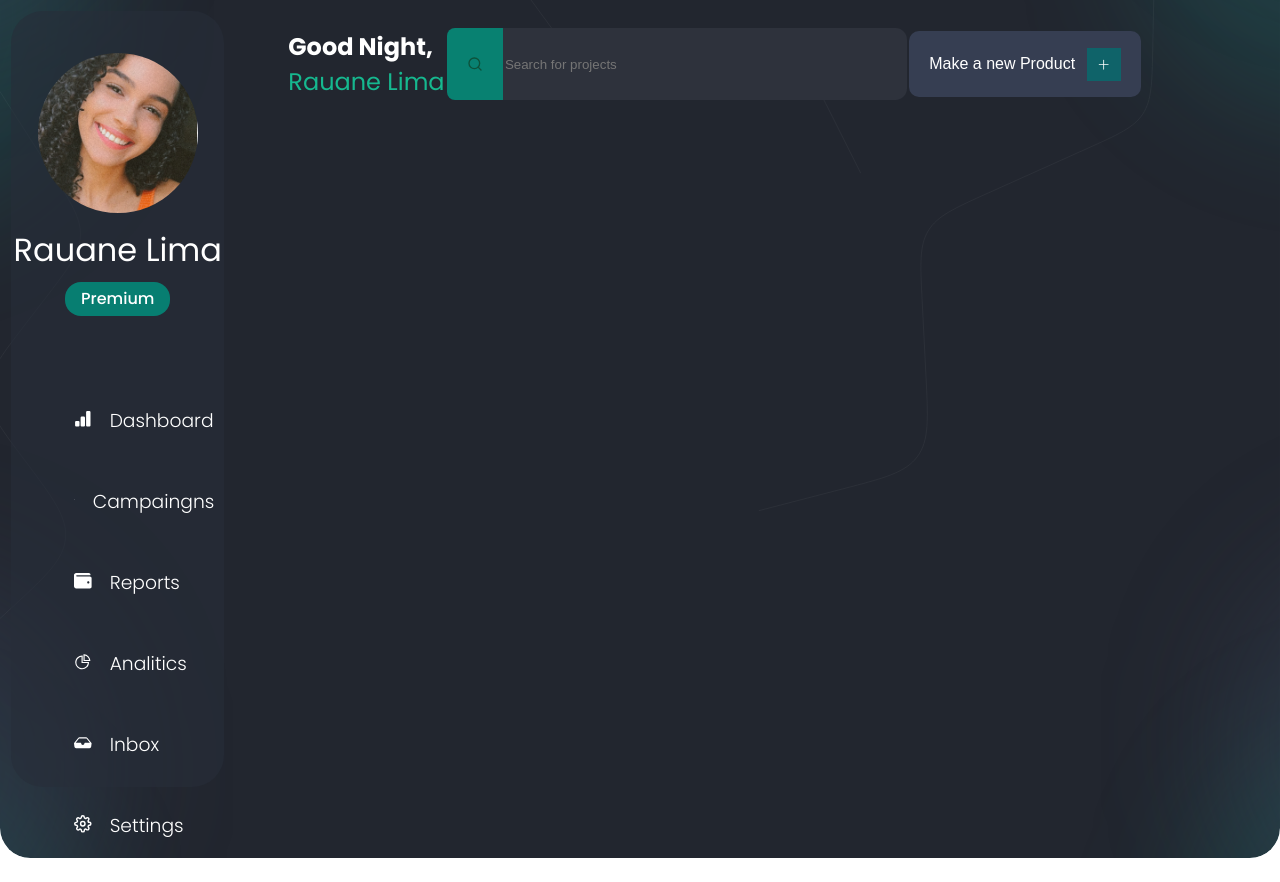
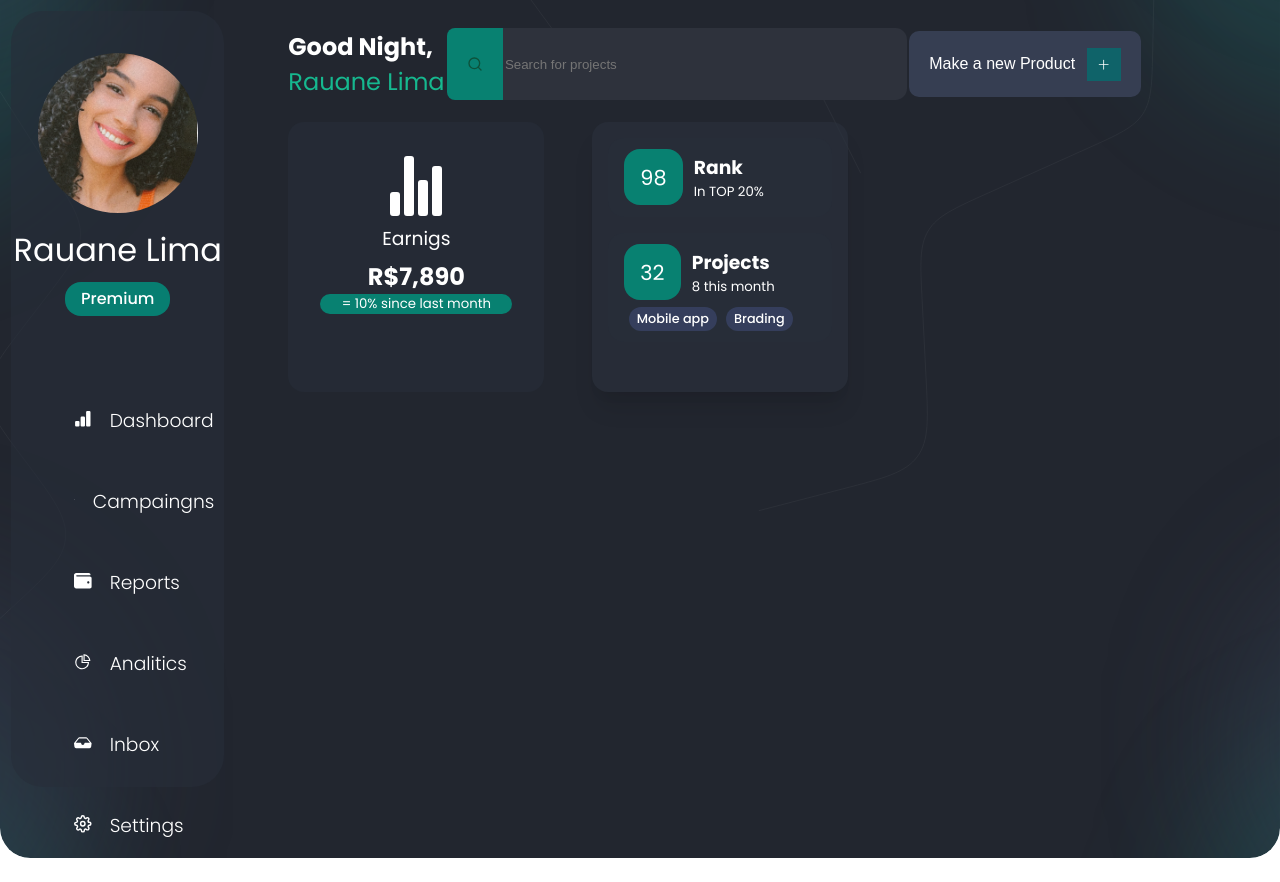
Before and after one commit to lRauane/Dashboard-react, a React (Create React App) app: page / in a window 1280 px wide. Built offline with nearby package versions, Linux system fonts and the light colour scheme.

Commit message:
Test:  Info e Earning information

```diff
--- /dev/null
+++ b/src/components/Earnings.jsx
@@ -0,0 +1,59 @@
+import React from 'react';
+import styled from 'styled-components';
+import {IoStatsChart} from 'react-icons/io5'
+import { hoverEffect } from '../utils';
+
+function Earnings() {
+  return <EarningCard>
+      <CardContent>
+        <Chart>
+          <IoStatsChart />
+        </Chart>
+        <EarningText>Earnigs</EarningText>
+        <Earning>R$7,890</Earning>
+        <EarningIncrease>= 10% since last month</EarningIncrease>
+      </CardContent>
+    </EarningCard>
+
+}
+
+const EarningCard = styled.div`
+  height: 100%;
+  width: 14rem;
+  background-color: #272d3a99;
+  padding: 1rem;
+  border-radius: 1rem;
+  color: white;
+  transition: 0.4s ease-in-out;
+  &:hover{
+    box-shadow: ${hoverEffect};
+  }
+`
+const CardContent = styled.div`
+  margin: 1rem;
+`
+const Chart = styled.div`
+  display: flex;
+  justify-content: center;
+  svg{
+    height: 4rem;
+    width: 4rem
+  }
+`
+const EarningText = styled.h3`
+  text-align: center;
+  font-weight: normal;
+  padding: 0.4rem 0;
+`
+const Earning = styled.h2`
+  text-align: center;
+`
+const EarningIncrease = styled.h5`
+  text-align: center;
+  font-weight: normal;
+  background-color: #088171;
+  padding: 0.5;
+  border-radius: 2rem;
+`
+
+export default Earnings;
--- /dev/null
+++ b/src/components/Info.jsx
@@ -0,0 +1,86 @@
+import React from "react";
+import styled from "styled-components";
+import Badge from "./badge";
+import { cardShadow, hoverEffect, themeColor } from "../utils";
+
+function Info() {
+  return (
+    <InfoCard>
+      <Card>
+        <CardContent>
+          <Row>
+            <Digit>98</Digit>
+            <InfoContainer>
+              <Title>Rank</Title>
+              <Subtitle>In TOP 20%</Subtitle>
+            </InfoContainer>
+          </Row>
+        </CardContent>
+      </Card>
+      <Card>
+        <CardContent>
+          <Row>
+            <Digit>32</Digit>
+            <InfoContainer>
+              <Title>Projects</Title>
+              <Subtitle>8 this month</Subtitle>
+            </InfoContainer>
+          </Row>
+          <Row justify>
+            <Badge content="Mobile app" glow />
+            <Badge content="Brading" glow />
+          </Row>
+        </CardContent>
+      </Card>
+    </InfoCard>
+  );
+}
+
+const InfoCard = styled.div`
+  height: 100%;
+  width: 14rem;
+  padding: 1rem;
+  background-color: #2b313d99;
+  border-radius: 1rem;
+  color: white;
+  box-shadow: ${cardShadow};
+  transition: 0.4s ease-in-out;
+  &:hover {
+    box-shadow: ${hoverEffect};
+  }
+`;
+const Card = styled.div`
+  background-color: #272d3a99;
+  border-radius: 1rem;
+  margin-bottom: 1rem;
+`;
+const CardContent = styled.div`
+  padding: 0.7rem 1rem 0.3rem 1rem;
+`;
+const Row = styled.div`
+  display: flex;
+  align-items: center;
+  margin-bottom: 0.4rem;
+  ${({justify}) => justify && `
+    justify-content: space-around;
+    width: 90%;
+  ` }
+`;
+const Digit = styled.div`
+  background-color: ${themeColor};
+  padding: 0.8rem 1rem;
+  font-size: 1.3rem;
+  border-radius: 1rem;
+`;
+const InfoContainer = styled.div`
+  margin-left: 0.7rem;
+`;
+const Title = styled.h3`
+
+`;
+const Subtitle = styled.h5`
+color: #fff;
+font-weight: normal;
+`;
+
+export default Info;
--- a/src/components/MainContent.jsx
+++ b/src/components/MainContent.jsx
@@ -1,5 +1,7 @@
 import React from "react";
 import styled from "styled-components";
+import Earnings from "./Earnings";
+import Info from "./Info";
 import NavBar from "./Navbar";
 
 function MainContent() {
@@ -8,7 +10,10 @@ function MainContent() {
       <NavBar />
       <SubContainer>
         <SectionOne>
-          <ColumOnel1></ColumOnel1>
+          <ColumOnel1>
+            <Earnings />
+            <Info />
+          </ColumOnel1>
           <ColumTwol1></ColumTwol1>
         </SectionOne>
         <SectionTwor>
@@ -35,11 +40,29 @@ const SubContainer = styled.div`
 const TitleText = styled.h3`
   height: 20%;
 `;
-const SectionOne = styled.div``;
-const SectionTwor = styled.div``;
-const ColumOnel1 = styled.div``;
+const SectionOne = styled.div`
+  display: flex;
+  justify-content: space-between;
+  height: 40%;
+  gap: 2rem;
+  width: 100%;
+`;
+const SectionTwor = styled.div`
+  display: flex;
+  gap: 2rem;
+  height: 26vh;
+`;
+const ColumOnel1 = styled.div`
+  display: flex;
+  gap: 3rem;
+`;
 const ColumnOne2 = styled.div``;
-const ColumTwol1 = styled.div``;
+const ColumTwol1 = styled.div`
+  display: flex;
+  flex-direction: column;
+  height: 115%;
+  width: 100%;
+`;
 const ColumnTwol2 = styled.div``;
 
 export default MainContent;
--- a/src/components/Navbar.jsx
+++ b/src/components/Navbar.jsx
@@ -32,6 +32,7 @@ const NavContainer = styled.nav`
   justify-content: space-between;
   align-items: center;
   height: 10%;
+  margin-bottom: 20px;
 `;
 const Text = styled.h1`
   color: #ffffff;
--- a/src/components/Sidebar.jsx
+++ b/src/components/Sidebar.jsx
@@ -100,8 +100,7 @@ const Link = styled.li`
   display: flex;
   gap: 1.1rem;
   color: white;
-  cursor: pointer;
-  :hover{
+  &:hover{
     background-color: #6f737ce8;
     border-radius: 10px;
   }
--- a/src/components/badge.jsx
+++ b/src/components/badge.jsx
@@ -1,8 +1,12 @@
-import React from 'react';
-import styled from 'styled-components';
+import React from "react";
+import styled from "styled-components";
 
-function Badge({content}) {
-  return <Div>{content}</Div>
+function Badge({ content, glow = false, paid = false, late = false }) {
+  return (
+    <Div glow={glow} paid={paid} late={late}>
+      {content}
+    </Div>
+  );
 }
 
 const Div = styled.span`
@@ -10,8 +14,18 @@ const Div = styled.span`
   border-radius: 1rem;
   font-weight: 500;
   color: white;
-  background-color: #077E71;
+  background-color: #077e71;
   cursor: pointer;
-`
+
+  ${({ glow }) =>
+    glow &&
+    `
+    font-size: 0.8rem;
+    padding: 0.2rem 0.5rem;
+    font-weigh: normal;
+    color: #2f23d;
+    background-color: rgba(109, 134, 245, 0.192);
+  `}
+`;
 
 export default Badge;
--- a/src/utils/index.js
+++ b/src/utils/index.js
@@ -1,2 +1,5 @@
-export const themeColor ="#6100d4";
+export const themeColor ="#088171";
 export const DarkThemeColor = "#162349" ;
+export const hoverEffect = `rgba(0, 0,0, 0.56) 0px 22px 70px 4px`
+export const cardShadow = `rgba(0,0,0,0.1) 0px 20px 25px -5px,
+rgba(0,0, 0, 0.04) 0px 10px 10px -5px`
```
